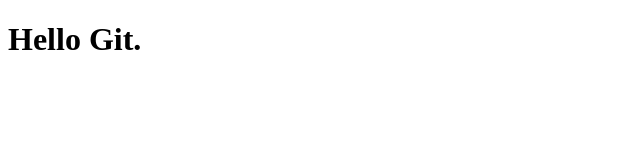
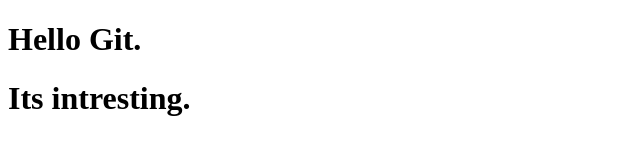
Before and after one commit to asiya2002784/Supermarket-system, a plain HTML site: page index.html in a window 1280 px wide. Shown: the whole page, without its empty margins (0-640 px from the left). Drawn offline with Linux system fonts and the light colour scheme.

Commit message:
Added index.html

```diff
--- a/index.html
+++ b/index.html
@@ -7,5 +7,6 @@
 </head>
 <body>
     <h1>Hello Git.</h1>
+    <h1>Its intresting.</h1>
 </body>
 </html>
```
